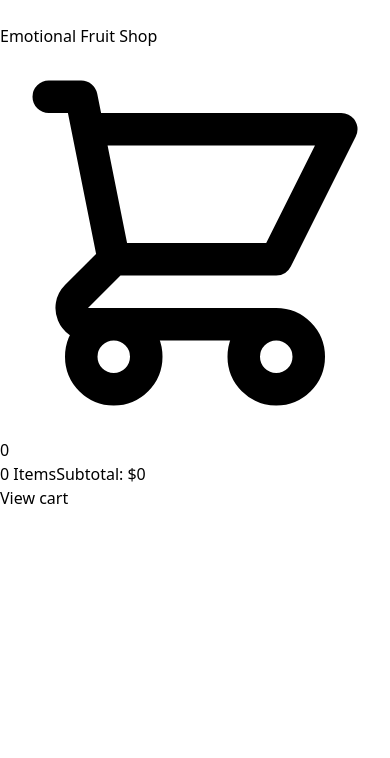
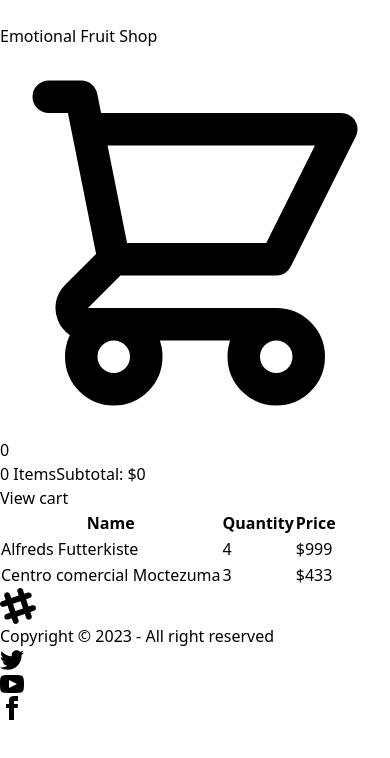
Before and after one commit to killerkpoke/ShoppingCart, a Nuxt app in the folder EFruitShop/: page /cartview in a window 390 px wide. Shown: the top 758 px of the page. Built offline with nearby package versions, Linux system fonts and the light colour scheme.

Commit message:
Adding footer, change home link, add table

```diff
--- a/EFruitShop/components/Card.vue
+++ b/EFruitShop/components/Card.vue
@@ -11,8 +11,6 @@
 </script>
 
 <template>
-
-
     <div class="m-4 rounded-xl text-black 2xl:w-full max-w-2xl w-auto">
         <div class="border-t-4 border-gray-700 border-x-4 rounded-t-xl bg-[#e075b5] p-4 md:flex grid">
             <div class="mx-4">
--- /dev/null
+++ b/EFruitShop/components/Footer.vue
@@ -0,0 +1,19 @@
+<template>
+    <footer class="footer items-center p-4 bg-neutral text-neutral-content">
+        <div class="items-center grid-flow-col">
+            <svg width="36" height="36" viewBox="0 0 24 24" xmlns="http://www.w3.org/2000/svg" fill-rule="evenodd" clip-rule="evenodd" class="fill-current"><path d="M22.672 15.226l-2.432.811.841 2.515c.33 1.019-.209 2.127-1.23 2.456-1.15.325-2.148-.321-2.463-1.226l-.84-2.518-5.013 1.677.84 2.517c.391 1.203-.434 2.542-1.831 2.542-.88 0-1.601-.564-1.86-1.314l-.842-2.516-2.431.809c-1.135.328-2.145-.317-2.463-1.229-.329-1.018.211-2.127 1.231-2.456l2.432-.809-1.621-4.823-2.432.808c-1.355.384-2.558-.59-2.558-1.839 0-.817.509-1.582 1.327-1.846l2.433-.809-.842-2.515c-.33-1.02.211-2.129 1.232-2.458 1.02-.329 2.13.209 2.461 1.229l.842 2.515 5.011-1.677-.839-2.517c-.403-1.238.484-2.553 1.843-2.553.819 0 1.585.509 1.85 1.326l.841 2.517 2.431-.81c1.02-.33 2.131.211 2.461 1.229.332 1.018-.21 2.126-1.23 2.456l-2.433.809 1.622 4.823 2.433-.809c1.242-.401 2.557.484 2.557 1.838 0 .819-.51 1.583-1.328 1.847m-8.992-6.428l-5.01 1.675 1.619 4.828 5.011-1.674-1.62-4.829z"></path></svg>
+            <p>Copyright © 2023 - All right reserved</p>
+        </div>
+        <div class="grid-flow-col gap-4 md:place-self-center md:justify-self-end">
+            <a class="cursor-pointer">
+                <svg xmlns="http://www.w3.org/2000/svg" width="24" height="24" viewBox="0 0 24 24" class="fill-current"><path d="M24 4.557c-.883.392-1.832.656-2.828.775 1.017-.609 1.798-1.574 2.165-2.724-.951.564-2.005.974-3.127 1.195-.897-.957-2.178-1.555-3.594-1.555-3.179 0-5.515 2.966-4.797 6.045-4.091-.205-7.719-2.165-10.148-5.144-1.29 2.213-.669 5.108 1.523 6.574-.806-.026-1.566-.247-2.229-.616-.054 2.281 1.581 4.415 3.949 4.89-.693.188-1.452.232-2.224.084.626 1.956 2.444 3.379 4.6 3.419-2.07 1.623-4.678 2.348-7.29 2.04 2.179 1.397 4.768 2.212 7.548 2.212 9.142 0 14.307-7.721 13.995-14.646.962-.695 1.797-1.562 2.457-2.549z"></path></svg>
+            </a>
+            <a class="cursor-pointer">
+                <svg xmlns="http://www.w3.org/2000/svg" width="24" height="24" viewBox="0 0 24 24" class="fill-current"><path d="M19.615 3.184c-3.604-.246-11.631-.245-15.23 0-3.897.266-4.356 2.62-4.385 8.816.029 6.185.484 8.549 4.385 8.816 3.6.245 11.626.246 15.23 0 3.897-.266 4.356-2.62 4.385-8.816-.029-6.185-.484-8.549-4.385-8.816zm-10.615 12.816v-8l8 3.993-8 4.007z"></path></svg>
+            </a>
+            <a class="cursor-pointer">
+                <svg xmlns="http://www.w3.org/2000/svg" width="24" height="24" viewBox="0 0 24 24" class="fill-current"><path d="M9 8h-3v4h3v12h5v-12h3.642l.358-4h-4v-1.667c0-.955.192-1.333 1.115-1.333h2.885v-5h-3.808c-3.596 0-5.192 1.583-5.192 4.615v3.385z"></path></svg>
+            </a>
+        </div>
+    </footer>
+</template>
--- a/EFruitShop/components/Header.vue
+++ b/EFruitShop/components/Header.vue
@@ -7,13 +7,15 @@
         <div class="navbar bg-base-100">
             <div class="flex-1">
                 <button class="btn btn-square btn-ghost">
-                    <NuxtLink to="/">
-                        <svg xmlns="http://www.w3.org/2000/svg" fill="none" viewBox="0 0 24 24" class="inline-block w-5 h-5 stroke-current"><path stroke-linecap="round" stroke-linejoin="round" stroke-width="2" d="M4 6h16M4 12h16M4 18h16"></path></svg>
-                    </NuxtLink>
+                    <svg xmlns="http://www.w3.org/2000/svg" fill="none" viewBox="0 0 24 24" class="inline-block w-5 h-5 stroke-current"><path stroke-linecap="round" stroke-linejoin="round" stroke-width="2" d="M4 6h16M4 12h16M4 18h16"></path></svg>
                 </button>
             </div>
             <div class="flex-auto justify-center">
-                <h1 class="text-center font-bold text-5xl my-6 text-white">Emotional Fruit Shop</h1>
+                <h1 class="text-center font-bold text-5xl my-6 text-white cursor-pointer">
+                    <NuxtLink to="/">
+                        Emotional Fruit Shop
+                    </NuxtLink>
+                </h1>
             </div>
             <div class="flex-1 justify-end">
                 <div class="dropdown dropdown-end">
--- a/EFruitShop/pages/cartview.vue
+++ b/EFruitShop/pages/cartview.vue
@@ -1,3 +1,25 @@
 <template>
-    <Header></Header>
+    <div>
+        <Header></Header>
+        <div class="w-auto flex place-content-center py-4">
+            <table class="table table-auto">
+                <tr class="text-center">
+                    <th>Name</th>
+                    <th>Quantity</th>
+                    <th>Price</th>
+                </tr>
+                <tr>
+                    <td>Alfreds Futterkiste</td>
+                    <td class="text-center">4</td>
+                    <td>$999</td>
+                </tr>
+                <tr>
+                    <td>Centro comercial Moctezuma</td>
+                    <td class="text-center">3</td>
+                    <td>$433</td>
+                </tr>
+            </table>
+        </div>
+        <Footer></Footer>
+    </div>
 </template>
--- a/EFruitShop/pages/index.vue
+++ b/EFruitShop/pages/index.vue
@@ -85,5 +85,6 @@
                 </div>
             </div>
         </div>
+        <Footer></Footer>
     </div>
 </template>
```
